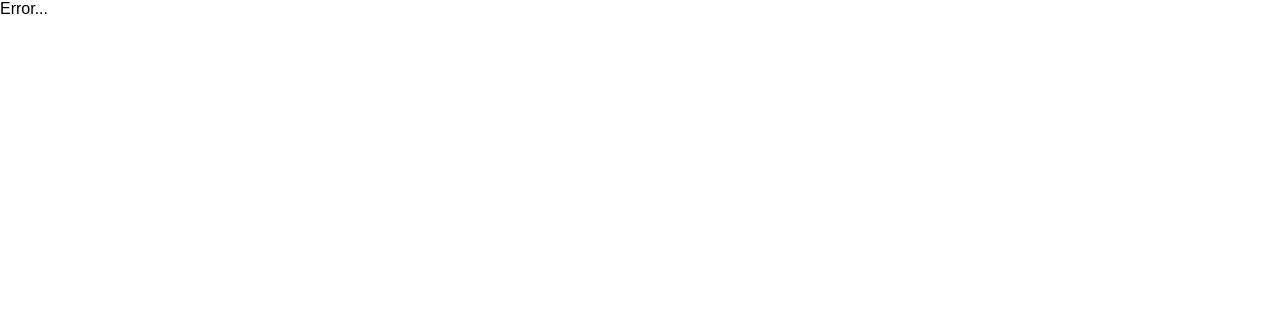
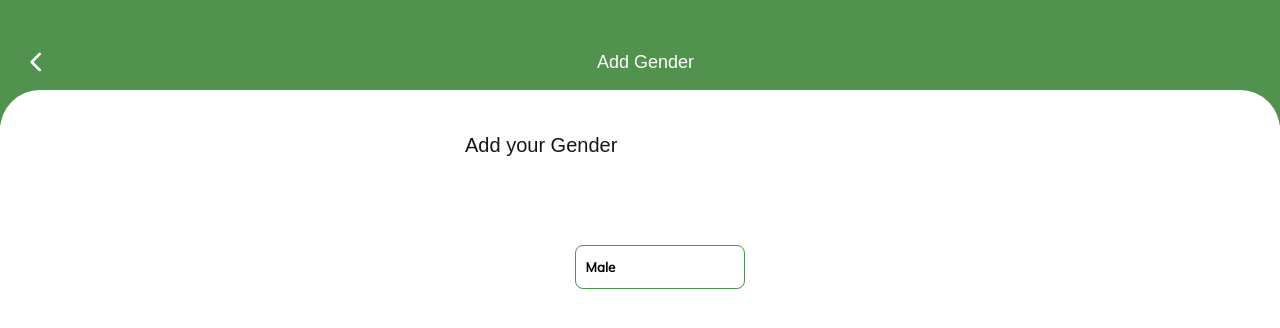
Before and after one commit to Makes-Innovation-Hub/arabrew, a React (Vite) app in the folder client/: page /gender in a window 1280 px wide. Before the commit this address had no page. Shown: the top 328 px of the page. Built offline with nearby package versions, Linux system fonts and the light colour scheme; a web font is replaced by a local one.

Commit message:
initial commit

```diff
--- a/client/src/App.jsx
+++ b/client/src/App.jsx
@@ -1,8 +1,10 @@
 import Intro from "./pages/Intro";
 import LangSelection from "./pages/LangSelection";
-import Interest from "./pages/Interest";
+import Interest from "./pages/Interests";
+import GenderSelection from "./pages/GenderSelection";
 import { createBrowserRouter, RouterProvider } from "react-router-dom";
 import HeaderLayout from "./components/HeaderLayout";
+import Location from "./pages/Location";
 
 const router = createBrowserRouter([
   {path: "/",
@@ -11,6 +13,8 @@ const router = createBrowserRouter([
    children: [
       { path: "/lang", element: <LangSelection/>},
       { path: "/interests", element: <Interest/>},
+      { path: "/gender", element: <GenderSelection/>},
+      { path: "/location", element: <Location/>}
      ]},
   {path: "/intro", element: <Intro/>, errorElement: <>Error...</>},
 
--- /dev/null
+++ b/client/src/assets/MaleIcon.jsx
@@ -0,0 +1,10 @@
+
+export default function MaleIcon() {
+  return (
+<svg width="30" height="30" viewBox="0 0 30 30" fill="none" xmlns="http://www.w3.org/2000/svg" xmlnsXlink="http://www.w3.org/1999/xlink">
+<rect width="30" height="30" fill="url(#pattern0)"/>
+</svg>
+
+
+  );
+}
--- a/client/src/assets/index.jsx
+++ b/client/src/assets/index.jsx
@@ -3,5 +3,7 @@ import ArrowLeft from "./ArrowLeft";
 import Glass from "./Glass";
 import LanguageIcon from "./LanguageIcon";
 import SmallGlass from "./SmallGlass";
+import MaleIcon from "./MaleIcon";
 
-export {Hamburger, ArrowLeft, Glass, LanguageIcon, SmallGlass};
+
+export {Hamburger, ArrowLeft, Glass, LanguageIcon, SmallGlass, MaleIcon};
--- /dev/null
+++ b/client/src/pages/GenderSelection.jsx
@@ -0,0 +1,37 @@
+import { useDispatch } from "react-redux"
+import { useState } from "react"
+import { Link } from "react-router-dom"
+import Header from "../components/Header"
+import {Flex, StyledPage, StyledMargin, StyledButton, StyledLanguageButton, StyledPageTitle } from "../styles"
+import { ArrowLeft, MaleIcon } from "../assets"
+import { addUserDataField } from "../features/userDataSlice"
+
+
+const GenderSelection = () => {
+      const [gender, setGender] = useState({
+      value: "",
+      dataField: "Gender"
+    })
+
+    const dispatch = useDispatch()
+  return (
+    <div>
+       <StyledMargin direction="vertical" margin="5%">
+      <Header leftIcon={<Link to="/location"><ArrowLeft/></Link>} title={"Add Gender"} />
+      </StyledMargin>
+      <StyledPage>
+         <StyledMargin direction="vertical" margin="1.75rem"/>
+            <StyledMargin direction="horizontal" margin="35rem">
+            <StyledPageTitle>Add your Gender</StyledPageTitle>
+            </StyledMargin>
+            <StyledMargin direction="vertical" margin="9.25rem"/>
+            <Flex>
+              <MaleIcon/>
+              <StyledMargin direction="horizontal" margin="0.9rem"/>
+            <StyledLanguageButton bg={gender.value === "Male" ? "#50924E" : "#FFFFFF"} color={gender.value === "Male" ? "#FFFFFF" : "#000000"} onClick={() => setGender({...language, value: "Male"})}>Male</StyledLanguageButton>
+            </Flex>
+      </StyledPage>
+    </div>
+  )
+}
+export default GenderSelection
--- a/client/src/pages/Interest.jsx
+++ /dev/null
@@ -1,6 +0,0 @@
-const Interest = () => {
-  return (
-    <div>Interest</div>
-  )
-}
-export default Interest
--- /dev/null
+++ b/client/src/pages/Interests.jsx
@@ -0,0 +1,6 @@
+const Interests = () => {
+  return (
+    <div>Interests</div>
+  )
+}
+export default Interests
--- /dev/null
+++ b/client/src/pages/Location.jsx
@@ -0,0 +1,6 @@
+const Location = () => {
+  return (
+    <div>Location</div>
+  )
+}
+export default Location
```
Also changed, not shown: client/src/assets/FemaleIcon.jsx (added).
